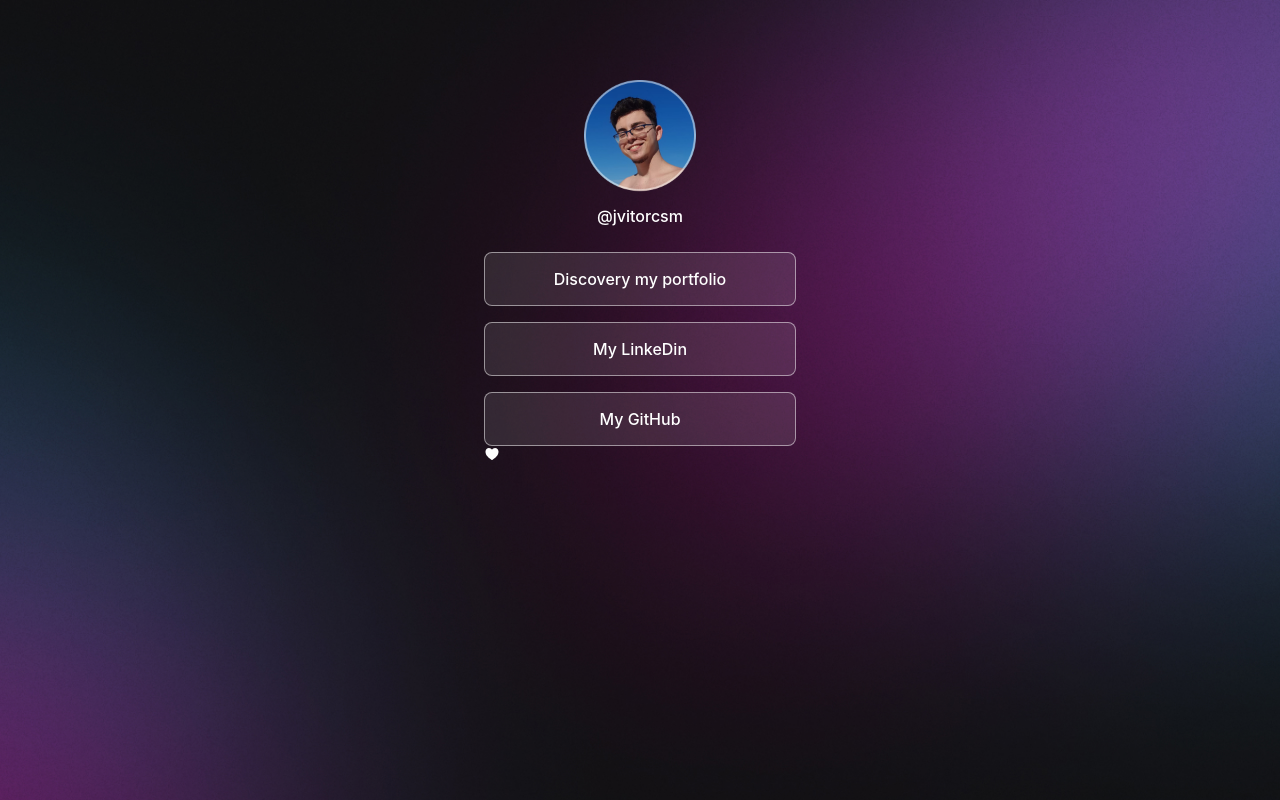
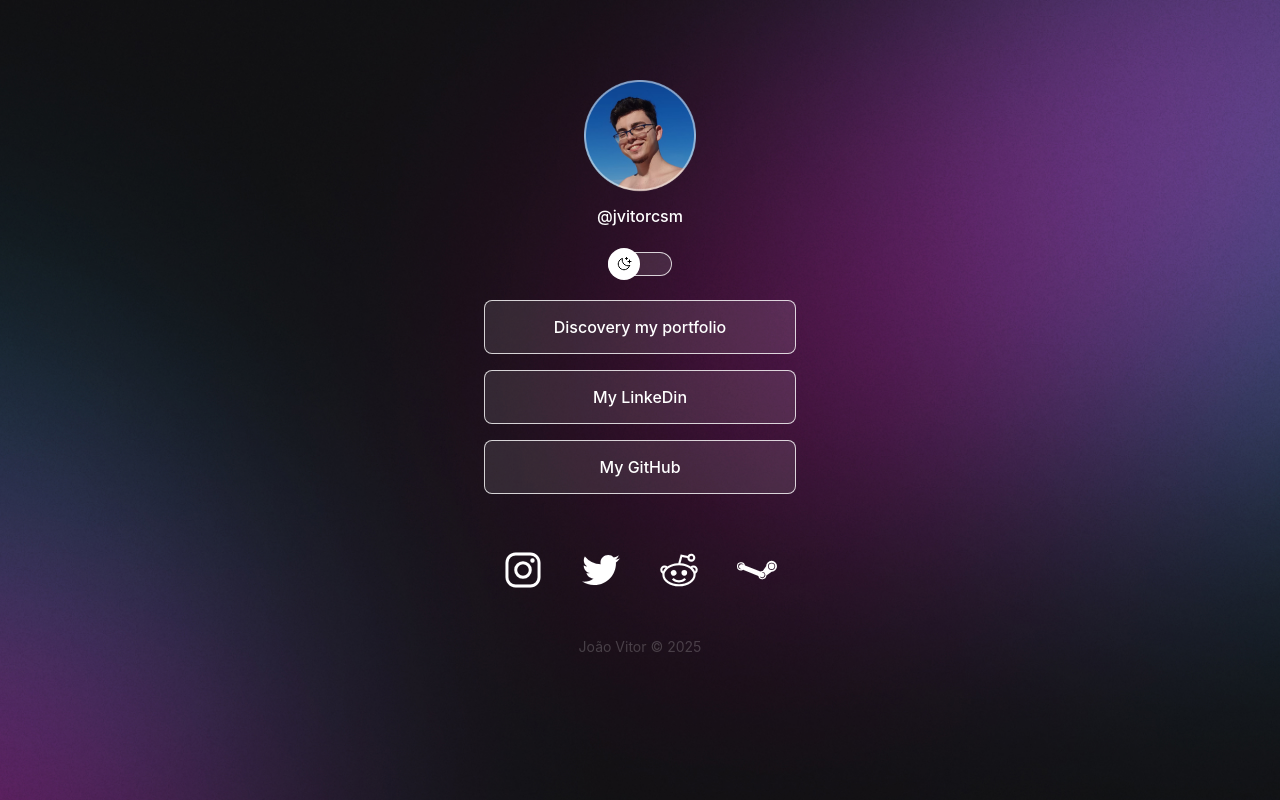
Before and after one commit to jvitorcsm/byme-link-agreggator, a plain HTML site: page index.html in a window 1280 px wide. Drawn offline with nearby package versions, Linux system fonts and the light colour scheme.

Commit message:
finish css and javascript

```diff
--- a/index.html
+++ b/index.html
@@ -1,10 +1,11 @@
 <!DOCTYPE html>
-<html lang="en">
+<html lang="en-us" class="dark">
   <head>
     <meta charset="UTF-8" />
     <meta name="viewport" content="width=device-width, initial-scale=1.0" />
     <title>By-me links</title>
     <link rel="stylesheet" href="styles.css" />
+    <script src=""></script>
   </head>
   <body>
     <div id="container">
@@ -12,28 +13,51 @@
         <img src="./assets/profile-image/Avatar.png" alt="Sua foto de perfil" />
         <p>@jvitorcsm</p>
       </div>
+      <div id="switch" onclick="toggleMode()">
+        <button></button>
+        <span></span>
+      </div>
       <ul id="list">
         <li>
           <a href="#">Discovery my portfolio</a>
         </li>
         <li>
-          <a href="https://www.linkedin.com/in/jvitorcsm" target="_blank">My LinkeDin</a>
+          <a href="https://www.linkedin.com/in/jvitorcsm" target="_blank"
+            >My LinkeDin</a
+          >
         </li>
         <li>
-          <a href="https://www.github.com/jvitorcsm" target="_blank">My GitHub</a>
+          <a href="https://www.github.com/jvitorcsm" target="_blank"
+            >My GitHub</a
+          >
         </li>
       </ul>
       <div id="social-links">
-        <ion-icon name="heart"></ion-icon>
+        <a href="http://www.instagram.com/jvitorcsm" target="_blank">
+          <ion-icon name="logo-instagram"></ion-icon>
+        </a>
+        <a href="http://www.x.com/jvitorcsm" target="_blank">
+          <ion-icon name="logo-twitter"></ion-icon>
+        </a>
+        <a href="http://www.reddit.com/user/jvitorcsm" target="_blank">
+          <ion-icon name="logo-reddit"></ion-icon>
+        </a>
+        <a href="https://steamcommunity.com/profiles/76561199196554349" target="_blank">
+          <ion-icon name="logo-steam"></ion-icon>
+        </a>
       </div>
     </div>
+    <footer>
+      João Vitor © 2025
+    </footer>
     <script
-    type="module"
-    src="https://unpkg.com/ionicons@undefined/dist/ionicons/ionicons.esm.js">
-  </script>
+      type="module"
+      src="https://unpkg.com/ionicons@7.1.0/dist/ionicons/ionicons.esm.js"
+    ></script>
     <script
-    nomodule
-    src="https://unpkg.com/ionicons@undefined/dist/ionicons/ionicons.js">
-  </script>
+      nomodule
+      src="https://unpkg.com/ionicons@7.1.0/dist/ionicons/ionicons.js"
+    ></script>
+    <script src="./script.js"></script>
   </body>
 </html>
--- /dev/null
+++ b/script.js
@@ -0,0 +1,5 @@
+function toggleMode() {
+  const htmlElement = document.querySelector('html');
+  htmlElement.classList.toggle('light');
+  htmlElement.classList.toggle('dark');
+}
--- a/styles.css
+++ b/styles.css
@@ -6,10 +6,35 @@
 }
 
 
+/* Root default page */
+:root {
+    --text-color: white;
+    --background-color: rgba(255, 255, 255, 0.1);
+    --border-color: rgba(255, 255, 255, 0.8);
+    --color-hover: rgba(255, 255, 255, 0.2);
+    --border-color-hover: rgba(255, 255, 255, 0.8);
+    --bg-url: url(./assets/background-image/bg-desktop.jpg);
+    --color-footer: rgba(255, 255, 255, 0.2);
+    --switch-button: url(./assets/switch-mode/moon-icon.svg);
+}
+
+/* Light Mode
+This is the light mode theme, which can be toggled by adding the class "light*/
+.light {
+    --text-color: black;
+    --background-color: rgba(0, 0, 0, 0.1);
+    --border-color: rgba(0, 0, 0, 0.8);
+    --color-hover: rgba(0, 0, 0, 0.2);
+    --border-color-hover: rgba(0, 0, 0, 0.8);
+    --bg-url: url(./assets/background-image/bg-desktop-light.jpg);
+    --color-footer: rgba(0, 0, 0, 0.2);
+    --switch-button: url(./assets/switch-mode/sun-icon.svg);
+}
+
 /* Default Body*/
 body * {
     font-family: 'Inter', sans-serif;
-    color: #ffffff;
+    color: var(--text-color);
 }
 
 /* Body Styling */
@@ -22,7 +47,7 @@ body {
     */
 
     /*short-hand or shortcut - transformation in an unique propertie*/
-    background: url(./assets/background-image/bg-desktop.jpg) no-repeat top center/cover;
+    background: var(--bg-url) no-repeat top center/cover;
 }
 
 /* Container Styling */
@@ -51,12 +76,50 @@ body {
     margin-top: 8px;
 }
 
+
+/*Switch mode Style*/
+#switch {
+    position: relative;
+    width: 64px;
+    margin: 0 auto;
+}
+
+#switch button {
+    width: 32px;
+    height: 32px;
+    background: white var(--switch-button) no-repeat center;
+    border-radius: 50%;
+    border: none;
+    cursor: pointer;
+    position: absolute;
+    z-index: 1;
+    top: 50%;
+    left: 0;
+    transform: translateY(-50%);
+}
+
+.light #switch button {
+    right: 0;
+    left: initial;
+}
+
+#switch span {
+    display: block;
+    width: 64px;
+    height: 24px;
+    background: var(--background-color);
+    border: 1px solid var(--border-color);
+    -webkit-backdrop-filter: blur(4px);
+    border-radius: 9999px;
+}
+
 /* Parent element of the <UL> */
 ul {
     list-style: none;
     display: flex;
     flex-direction: column;
     gap: 16px;
+    padding: 24px 0px;
 }
 
 /* Links Styling */
@@ -65,8 +128,8 @@ ul li a {
     align-items: center;
     justify-content: center;
     padding: 16px 24px;
-    border: 1px solid rgba(255, 255, 255, 0.5);
-    background: rgba(255, 255, 255, 0.1);
+    border: 1px solid var(--border-color);
+    background: var(--background-color);
     border-radius: 8px;
     -webkit-backdrop-filter: blur(4px);
     text-decoration: none;
@@ -75,8 +138,37 @@ ul li a {
 }
 
 ul li a:hover {
-    background: rgba(255, 255, 255, 0.2);
-    border: 1.3px solid rgba(255, 255, 255, 0.8);
+    background: var(--color-hover);
+    border: 1.3px solid var(--border-color-hover);
+}
+
+/* Social Links */
+#social-links {
+    display: flex;
+    gap: 22px;
+    justify-content: center;
+    font-size: 40px;
+    padding: 24px 0px;
+}
+
+#social-links a {
+    display: flex;
+    align-items: center;
+    justify-content: center;
+    padding: 8px;
+    transition: background 0.5s ease;
+    border-radius: 50%;
+}
+
+#social-links a:hover {
+    background-color: var(--background-color);
+}
+
+footer {
+    color: var(--color-footer);
+    padding: 16px;
+    text-align: center;
+    font-size: 14px;
 }
 
 /* Site: CSS Tricks or Can I Use */
```
Also changed, not shown: assets/switch-mode/moon-icon.svg (added), assets/switch-mode/sun-icon.svg (added).
